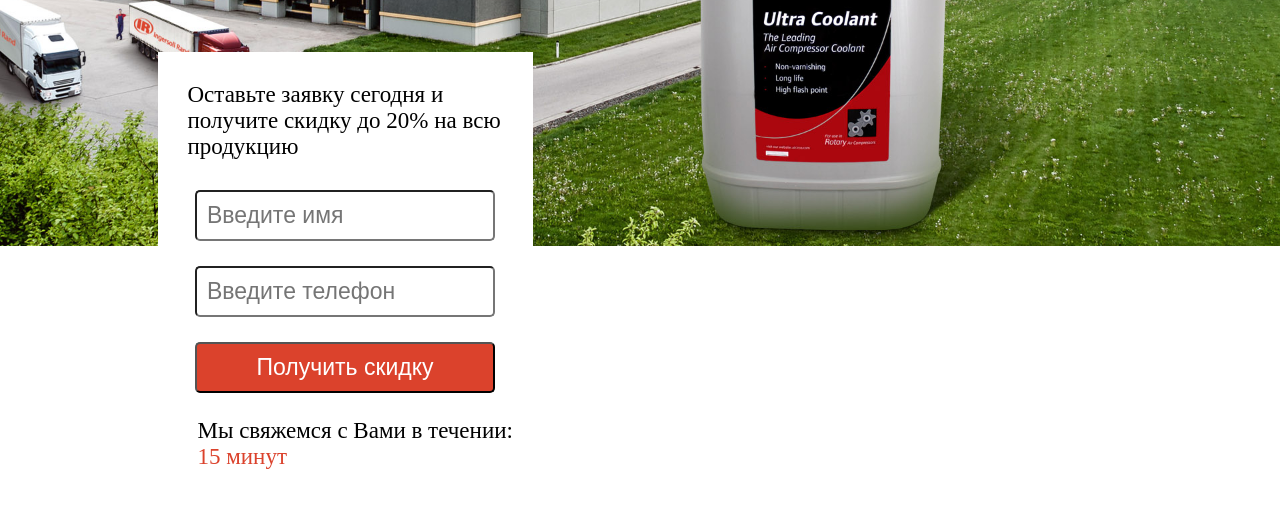
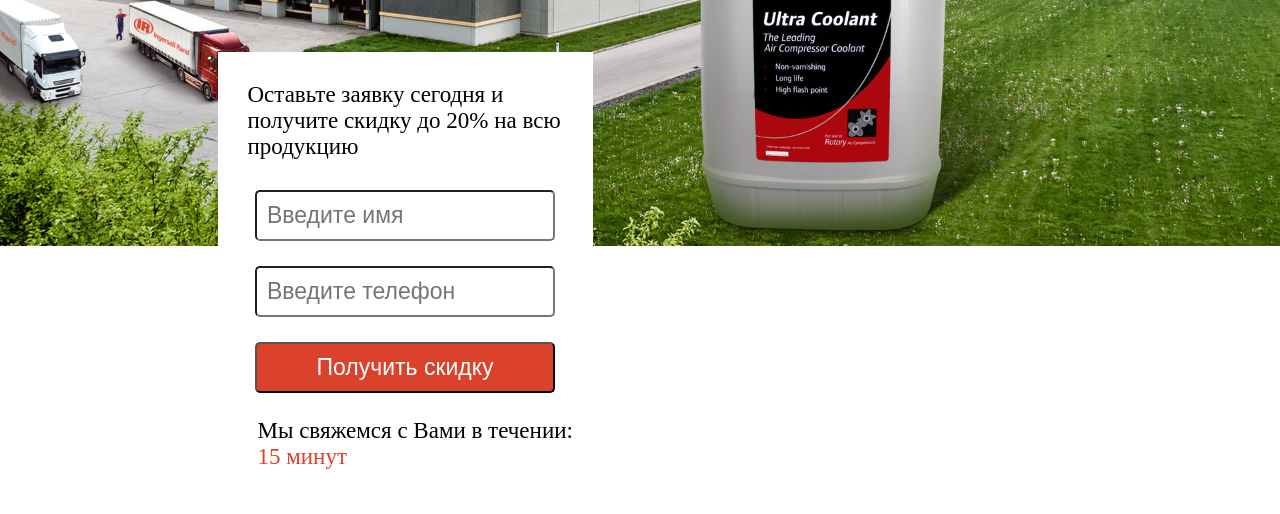
Before and after one commit to otkrivashkin/oil, a plain HTML site: page index.html in a window 1280 px wide. Shown: the part 438-952 px from the top of the page. Drawn offline with Linux system fonts and the light colour scheme.

Commit message:
update form in first-part

```diff
--- a/css/style.css
+++ b/css/style.css
@@ -176,6 +176,7 @@ menu a {
 	width: 375px;
 	height: 435px;
 	top: 430px;
+	left: 60px;
 }
 
 .first-part form p,
```
